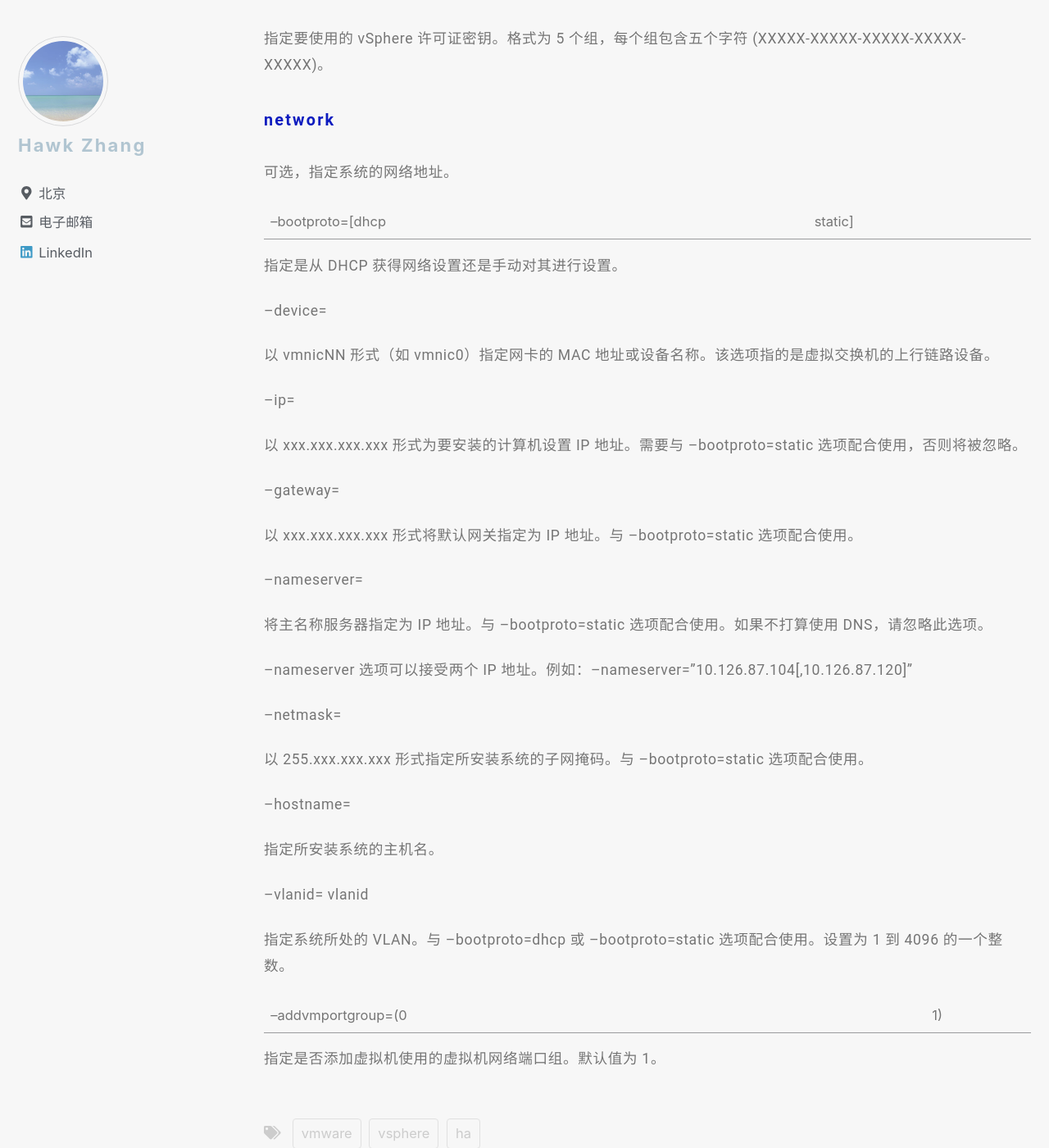
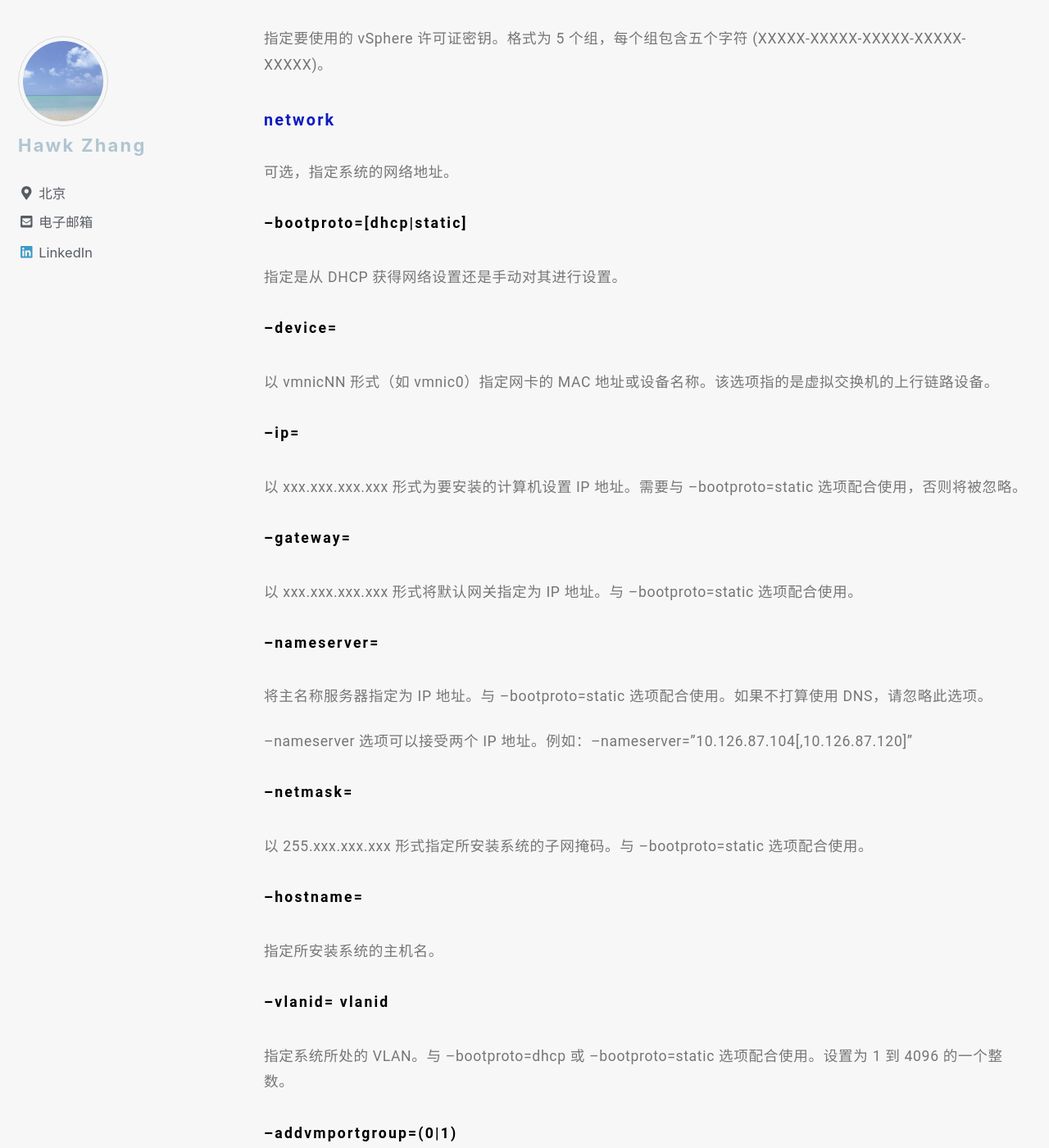
Before and after one commit to narru888/linotes_note, a Jekyll site: the page built from _posts/virtualizaion/2018-04-01-vsphere.setup.md, in a window 1280 px wide and 1400 px high, scrolled down 24644 px. Shown: the whole window at 82% size. Built offline with Jekyll 4.4.1, drawn with Linux system fonts in a browser that asks for light colours; nearby versions of some CDN libraries; a script that is not in the unit is left out.

Commit message:
update on 2018-11-28 17:20:01 CST

```diff
--- a/_posts/virtualizaion/2018-04-01-vsphere.setup.md
+++ b/_posts/virtualizaion/2018-04-01-vsphere.setup.md
@@ -827,40 +827,40 @@ disk-type1,
 
 可选，指定系统的网络地址。
 
---bootproto=[dhcp|static]
+###### --bootproto=[dhcp|static]
 
 指定是从 DHCP 获得网络设置还是手动对其进行设置。
 
---device=
+###### --device=
 
 以 vmnicNN 形式（如 vmnic0）指定网卡的 MAC 地址或设备名称。该选项指的是虚拟交换机的上行链路设备。
 
---ip=
+###### --ip=
 
 以 xxx.xxx.xxx.xxx 形式为要安装的计算机设置 IP 地址。需要与 --bootproto=static 选项配合使用，否则将被忽略。
 
---gateway=
+###### --gateway=
 
 以 xxx.xxx.xxx.xxx 形式将默认网关指定为 IP 地址。与 --bootproto=static 选项配合使用。
 
---nameserver=
+###### --nameserver=
 
 将主名称服务器指定为 IP 地址。与 --bootproto=static 选项配合使用。如果不打算使用 DNS，请忽略此选项。
 
 --nameserver 选项可以接受两个 IP 地址。例如：--nameserver="10.126.87.104[,10.126.87.120]"
 
---netmask=
+###### --netmask=
 
 以 255.xxx.xxx.xxx 形式指定所安装系统的子网掩码。与 --bootproto=static 选项配合使用。
 
---hostname=
+###### --hostname=
 
 指定所安装系统的主机名。
 
---vlanid= vlanid
+###### --vlanid= vlanid
 
 指定系统所处的 VLAN。与 --bootproto=dhcp 或 --bootproto=static 选项配合使用。设置为 1 到 4096 的一个整数。
 
---addvmportgroup=(0|1)
+###### --addvmportgroup=(0|1)
 
 指定是否添加虚拟机使用的虚拟机网络端口组。默认值为 1。
```
